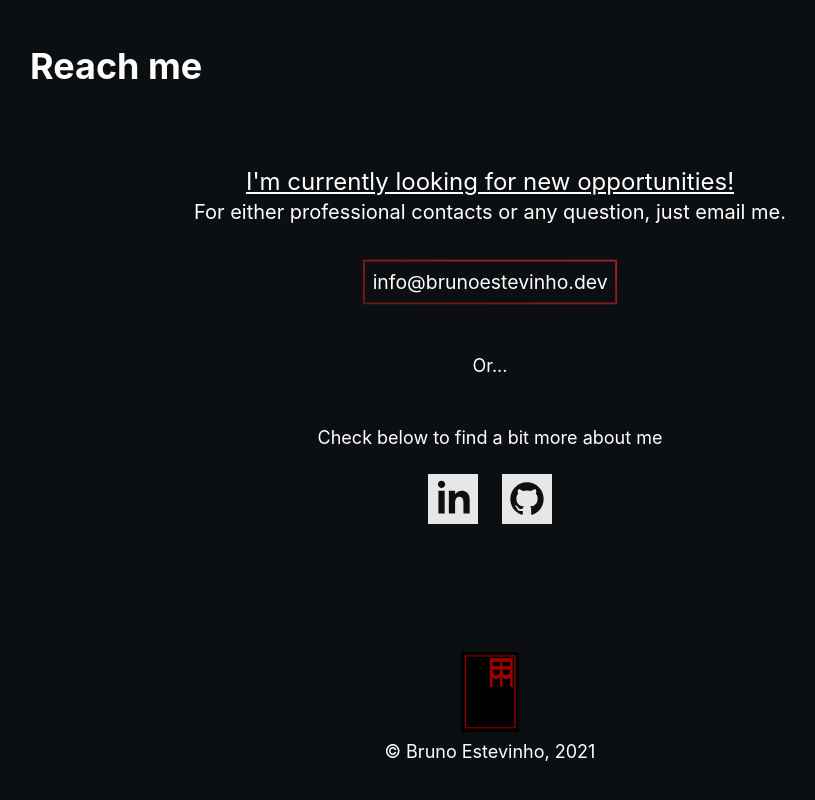
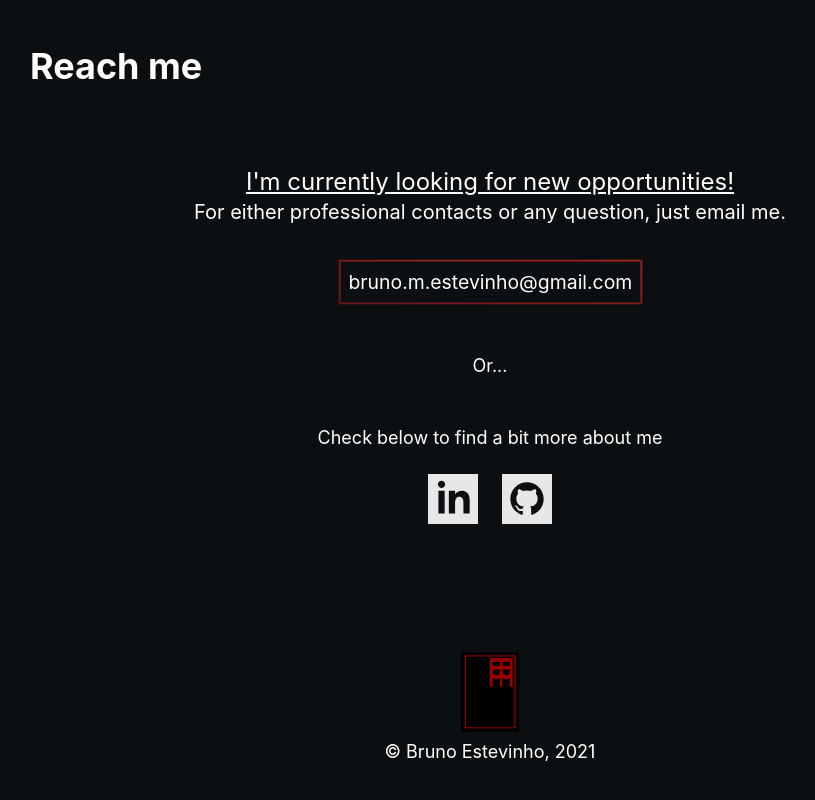
Before and after one commit to brunoestevinho/personal-webpage, a React (Create React App) app: page / in a window 1280 px wide. Shown: the part 4570-5370 px from the top of the page, without its empty margins (150-965 px from the left). Built offline with nearby package versions, Linux system fonts and the light colour scheme; no server answers.

Commit message:
email update

```diff
--- a/src/components/contact.js
+++ b/src/components/contact.js
@@ -47,7 +47,7 @@ const Contact = () => {
             className="email text-xl pt-6"
             href="mailto:info@brunoestevinho.dev"
           >
-            info@brunoestevinho.dev
+            bruno.m.estevinho@gmail.com
           </a>
           <p className="pt-12 pb-12">Or...</p>
           <p>Check below to find a bit more about me</p>
```
